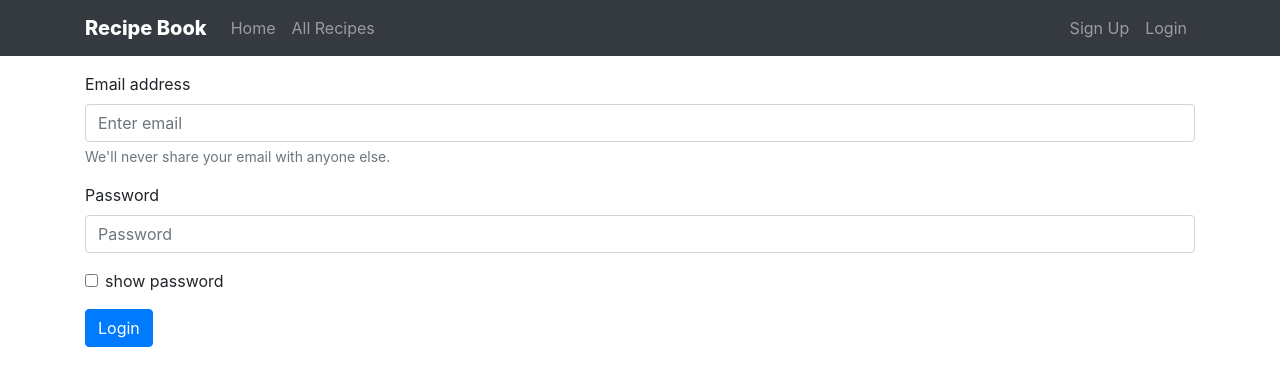
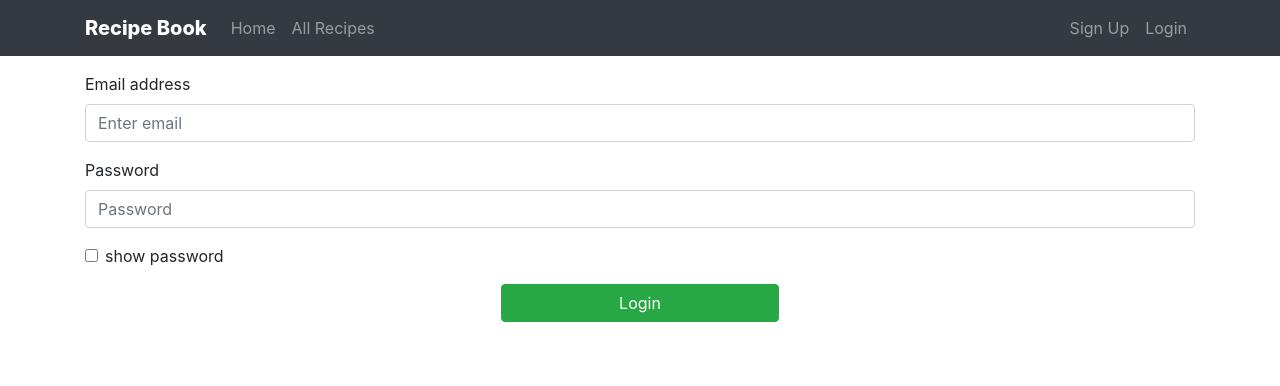
Before and after one commit to MHNashef/wecode-capstone, a React (Create React App) app: page /login in a window 1280 px wide. Shown: the top 386 px of the page. Built offline with nearby package versions, Linux system fonts and the light colour scheme.

Commit message:
added input validation

```diff
--- a/package.json
+++ b/package.json
@@ -8,6 +8,7 @@
     "@testing-library/user-event": "^12.8.3",
     "axios": "^0.21.1",
     "bootstrap": "^4.6.0",
+    "formik": "^2.2.9",
     "node-fetch": "^2.6.1",
     "react": "^17.0.2",
     "react-bootstrap": "^1.6.1",
@@ -15,7 +16,8 @@
     "react-icons": "^4.2.0",
     "react-router-dom": "^5.2.0",
     "react-scripts": "4.0.3",
-    "web-vitals": "^1.1.2"
+    "web-vitals": "^1.1.2",
+    "yup": "^0.32.9"
   },
   "scripts": {
     "start": "react-scripts start",
--- a/src/components/Login.jsx
+++ b/src/components/Login.jsx
@@ -1,5 +1,6 @@
 import React, { useRef } from "react";
 import { Form, Button, Container } from "react-bootstrap";
+import { useFormik } from "formik";
 
 export default function Login() {
   const passwordFieldRef = useRef(null);
@@ -13,25 +14,72 @@ export default function Login() {
     }
   }
 
+  function validate(values) {
+    const errors = {};
+
+    if (!values.email) {
+      errors.email = "Required";
+    } else if (
+      !/^[A-Z0-9._%+-]+@[A-Z0-9.-]+\.[A-Z]{2,4}$/i.test(values.email)
+    ) {
+      errors.email = "invalid email address";
+    }
+
+    if (!values.password) {
+      errors.password = "Required";
+    }
+
+    return errors;
+  }
+
+  const formik = useFormik({
+    initialValues: {
+      email: "",
+      password: "",
+    },
+    validate,
+    onSubmit: (values) => {
+      alert(JSON.stringify(values, null, 2));
+    },
+  });
+
   return (
     <>
       <Container>
-        <Form>
-          <Form.Group controlId="userEmail">
-            <Form.Label>Email address</Form.Label>
-            <Form.Control type="email" placeholder="Enter email" />
-            <Form.Text className="text-muted">
-              We'll never share your email with anyone else.
-            </Form.Text>
+        <Form onSubmit={formik.handleSubmit}>
+          <Form.Group controlId="email">
+            <Form.Label>
+              Email address
+            </Form.Label>
+            <Form.Control
+              type="email"
+              placeholder="Enter email"
+              onChange={formik.handleChange}
+              onBlur={formik.handleBlur}
+              value={formik.values.email}
+              isValid={formik.touched.email && !formik.errors.email}
+            />
+            {formik.touched.email && formik.errors.email ? (
+              <div className="text-danger">{formik.errors.email}</div>
+            ) : null}
           </Form.Group>
 
-          <Form.Group controlId="userPassword">
-            <Form.Label>Password</Form.Label>
+          <Form.Group controlId="password">
+            <Form.Label>
+              Password
+            </Form.Label>
             <Form.Control
               type="password"
               placeholder="Password"
+              onChange={formik.handleChange}
+              onBlur={formik.handleBlur}
+              value={formik.values.password}
               ref={passwordFieldRef}
+              isValid={formik.touched.password && !formik.errors.password}
             />
+            {formik.touched.password && formik.errors.password ? (
+              <div className="text-danger">{formik.errors.password}</div>
+            ) : null}
           </Form.Group>
           <Form.Group controlId="showPasswordCheckbox">
             <Form.Check
@@ -40,7 +88,7 @@ export default function Login() {
               onClick={togglePasswordVisibilty}
             />
           </Form.Group>
-          <Button variant="primary" type="submit">
+          <Button className="btn-success d-block mx-auto w-25" variant="primary" type="submit">
             Login
           </Button>
         </Form>
```
Also changed, not shown: 1 other file (tests, documents, lock files or other folders).
